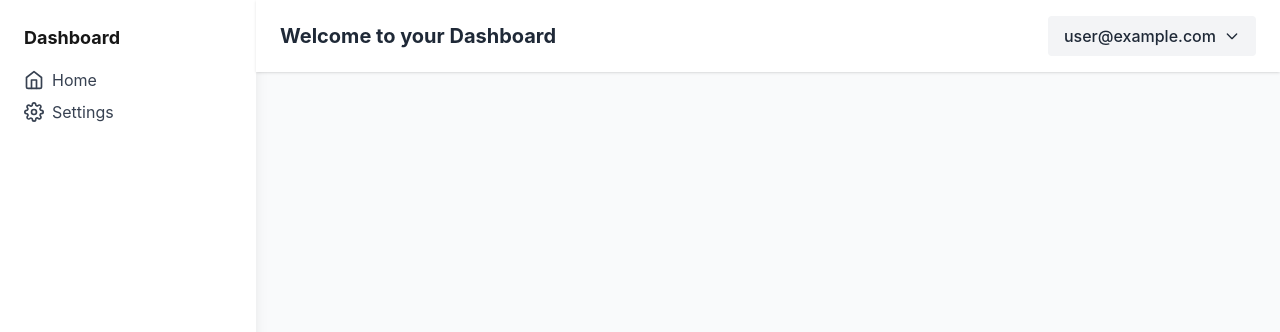
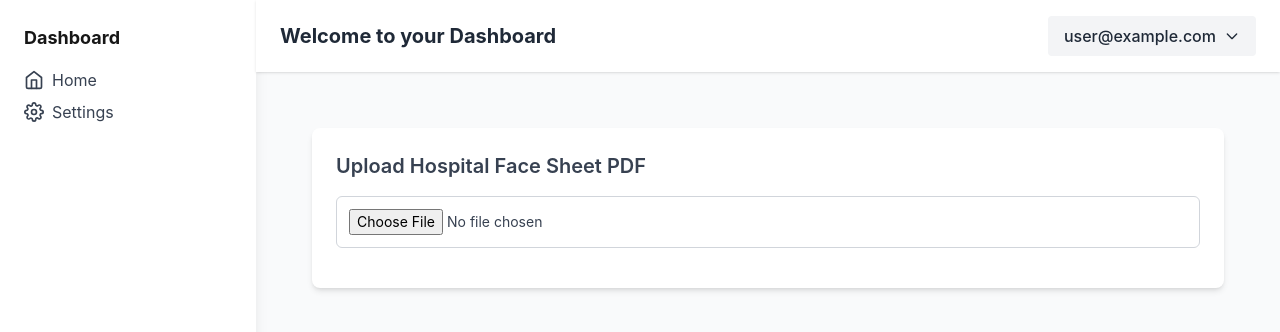
Before and after one commit to lkingl123/jamison, a Next.js app: page /dashboard in a window 1280 px wide. Shown: the top 332 px of the page. Built offline with nearby package versions, Linux system fonts and the light colour scheme; no server answers; sample sign-in values are in the browser's storage.

Commit message:
feat: implement PDF upload functionality with data extraction and review process

```diff
--- a/src/app/dashboard/page.tsx
+++ b/src/app/dashboard/page.tsx
@@ -1,7 +1,130 @@
+"use client";
+
+import { useState } from 'react';
+
+interface ExtractedData {
+  name: string;
+  dob: string;
+  insurance: string;
+}
+
 export default function DashboardHome() {
+  const [pdfFile, setPdfFile] = useState<File | null>(null);
+  const [extractedData, setExtractedData] = useState<ExtractedData | null>(null);
+  const [isLoading, setIsLoading] = useState(false);
+  const [isDataReviewed, setIsDataReviewed] = useState(false);
+
+  const handleFileUpload = async (event: React.ChangeEvent<HTMLInputElement>) => {
+    const file = event.target.files?.[0];
+    if (!file) return;
+    setPdfFile(file);
+
+    // Trigger backend file upload and parsing
+    setIsLoading(true);
+    try {
+      const formData = new FormData();
+      formData.append("file", file);
+
+      const response = await fetch("/api/upload-pdf", {
+        method: "POST",
+        body: formData,
+      });
+
+      const data = await response.json();
+      setExtractedData(data);
+
+      setIsLoading(false);
+    } catch (error) {
+      console.error("Error uploading file:", error);
+      setIsLoading(false);
+    }
+  };
+
+  const handleDataReview = () => {
+    setIsDataReviewed(true);
+  };
+
+  const handleSubmitData = async () => {
+    console.log("Data submitted:", extractedData);
+    // Add your API call here to save the data
+  };
+
   return (
-    <div>
-      {/* Dashboard content */}
+    <div className="container mx-auto p-8 space-y-6">
+      {/* <h1 className="text-3xl font-bold text-center text-gray-800">Healthcare Dashboard</h1> */}
+
+      {/* Upload Section */}
+      <div className="bg-white p-6 rounded-lg shadow-md">
+        <h2 className="text-xl font-semibold text-gray-700 mb-4">Upload Hospital Face Sheet PDF</h2>
+        <input
+          type="file"
+          accept=".pdf"
+          onChange={handleFileUpload}
+          disabled={isLoading || isDataReviewed}
+          className="w-full text-sm text-gray-700 p-3 border border-gray-300 rounded-md mb-4"
+        />
+        {isLoading && <p className="text-center text-gray-500">Processing your file... Please wait.</p>}
+      </div>
+
+      {/* Extracted Data Review */}
+      {extractedData && !isDataReviewed && (
+        <div className="bg-white p-6 rounded-lg shadow-md">
+          <h2 className="text-xl font-semibold text-gray-700 mb-4">Review Extracted Data</h2>
+          <div className="space-y-4">
+            <div>
+              <label className="block text-gray-600">Patient Name</label>
+              <input
+                type="text"
+                value={extractedData.name}
+                onChange={(e) => setExtractedData({ ...extractedData, name: e.target.value })}
+                className="w-full text-sm text-gray-700 p-3 border border-gray-300 rounded-md"
+              />
+            </div>
+            <div>
+              <label className="block text-gray-600">Date of Birth</label>
+              <input
+                type="text"
+                value={extractedData.dob}
+                onChange={(e) => setExtractedData({ ...extractedData, dob: e.target.value })}
+                className="w-full text-sm text-gray-700 p-3 border border-gray-300 rounded-md"
+              />
+            </div>
+            <div>
+              <label className="block text-gray-600">Insurance Number</label>
+              <input
+                type="text"
+                value={extractedData.insurance}
+                onChange={(e) => setExtractedData({ ...extractedData, insurance: e.target.value })}
+                className="w-full text-sm text-gray-700 p-3 border border-gray-300 rounded-md"
+              />
+            </div>
+            <button
+              onClick={handleDataReview}
+              className="w-full bg-blue-600 text-white p-3 rounded-md hover:bg-blue-700 transition"
+            >
+              Confirm & Review
+            </button>
+          </div>
+        </div>
+      )}
+
+      {/* Final Confirmation Section */}
+      {isDataReviewed && (
+        <div className="bg-white p-6 rounded-lg shadow-md">
+          <h2 className="text-xl font-semibold text-gray-700 mb-4">Final Confirmation</h2>
+          <div className="space-y-4">
+            <p><strong>Patient Name:</strong> {extractedData?.name ?? 'N/A'}</p>
+            <p><strong>Date of Birth:</strong> {extractedData?.dob ?? 'N/A'}</p>
+            <p><strong>Insurance Number:</strong> {extractedData?.insurance ?? 'N/A'}</p>
+            <button
+              onClick={handleSubmitData}
+              className="w-full bg-green-600 text-white p-3 rounded-md hover:bg-green-700 transition"
+            >
+              Submit Data
+            </button>
+          </div>
+        </div>
+      )}
     </div>
   );
 }
```
